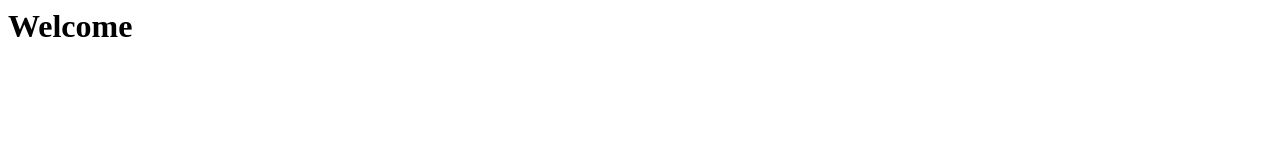
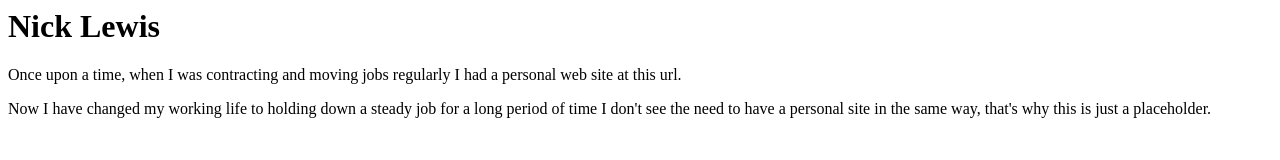
Before and after one commit to nicklewis42/nicklewis42.github.io, a plain HTML site: page index.html in a window 1280 px wide. Drawn offline with Linux system fonts and the light colour scheme.

Commit message:
Add minimal content

```diff
--- a/index.html
+++ b/index.html
@@ -1,8 +1,10 @@
 <html>
 <head>
-    <title>Welcome</title>
+    <title>Nick Lewis</title>
 </head>
 <body>
-    <h1>Welcome</h1>
+    <h1>Nick Lewis</h1>
+    <p>Once upon a time, when I was contracting and moving jobs regularly I had a personal web site at this url.</p>
+    <p>Now I have changed my working life to holding down a steady job for a long period of time I don't see the need to have a personal site in the same way, that's why this is just a placeholder.</p>
 </body>
 </html>
```
